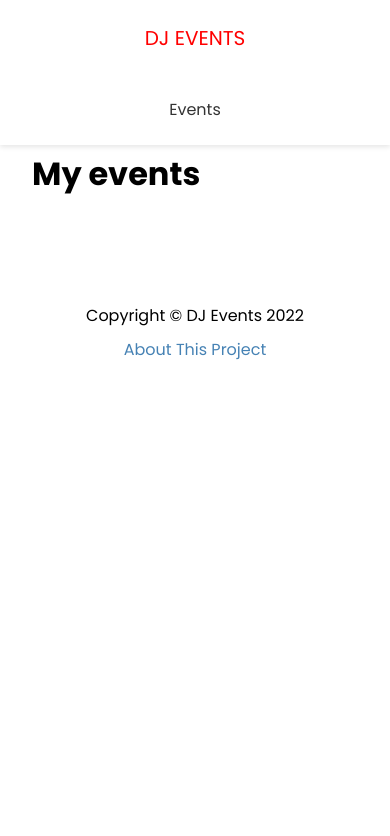
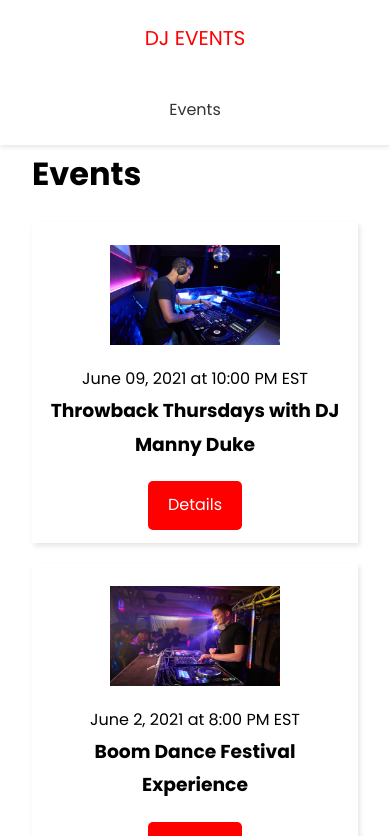
Before and after one commit to irem-kenar/Next.js-dj-events, a Next.js app: page /events in a window 390 px wide. Shown: the top 836 px of the page. Built offline with nearby package versions, Linux system fonts and the light colour scheme; no server answers.

Commit message:
Displayed events on homepage and events page

```diff
--- /dev/null
+++ b/components/EventItem.js
@@ -0,0 +1,28 @@
+import Link from "next/link";
+import Image from "next/image";
+import styles from "@/styles/EventItem.module.css";
+
+export default function EventItem({ evt }) {
+    return (
+        <div className={styles.event}>
+            <div className={styles.img}>
+                <Image
+                    src={evt.image ? evt.image : '/images/event-default.png'}
+                    width={170}
+                    height={100}
+                />
+            </div>
+            <div className={styles.info}>
+                <span>
+                    {evt.date} at {evt.time}
+                </span>
+                <h3>{evt.name}</h3>
+            </div>
+            <div className={styles.link}>
+                <Link href={`/events/${evt.slug}`}>
+                    <a className="btn">Details</a>
+                </Link>
+            </div>
+        </div>
+    )
+}
--- a/pages/events/index.js
+++ b/pages/events/index.js
@@ -1,9 +1,25 @@
 import Layout from "@/components/Layout"
+import EventItem from "@/components/EventItem"
+import { API_URL } from "@/config/index"
 
-export default function EventsPage() {
+export default function EventsPage({ events }) {
     return (
         <Layout>
-            <h1>My events</h1>
+            <h1>Events</h1>
+            {events.length === 0 && <h3>No events found</h3>}
+            {events.map(evt => (
+                <EventItem key={evt.id} evt={evt} />
+            ))}
         </Layout>
     )
 }
+
+export async function getStaticProps() {
+    const res = await fetch(`${API_URL}/api/events`);
+    const events = await res.json();
+
+    return {
+        props: { events },
+        revalidate: 1,
+    }
+}
--- /dev/null
+++ b/styles/EventItem.module.css
@@ -0,0 +1,28 @@
+.event {
+    display: flex;
+    justify-content: space-between;
+    align-items: center;
+    margin: 20px 0;
+    padding: 13px;
+    box-shadow: 2px 3px 5px rgba(0, 0, 0, 0.1);
+  }
+
+  .img {
+    flex: 1;
+    margin: 10px;
+  }
+
+  .info {
+    flex: 2;
+  }
+
+  @media (max-width: 600px) {
+    .event {
+      flex-direction: column;
+      text-align: center;
+    }
+
+    .info {
+      margin-bottom: 20px;
+    }
+  }
```
Also changed, not shown: pages/index.js (+14 -2 lines).
